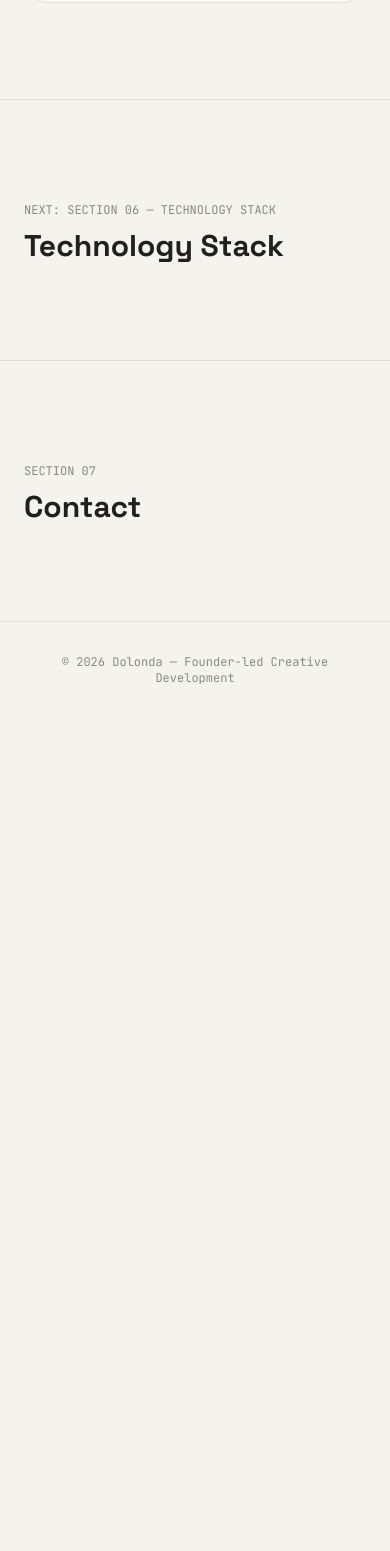
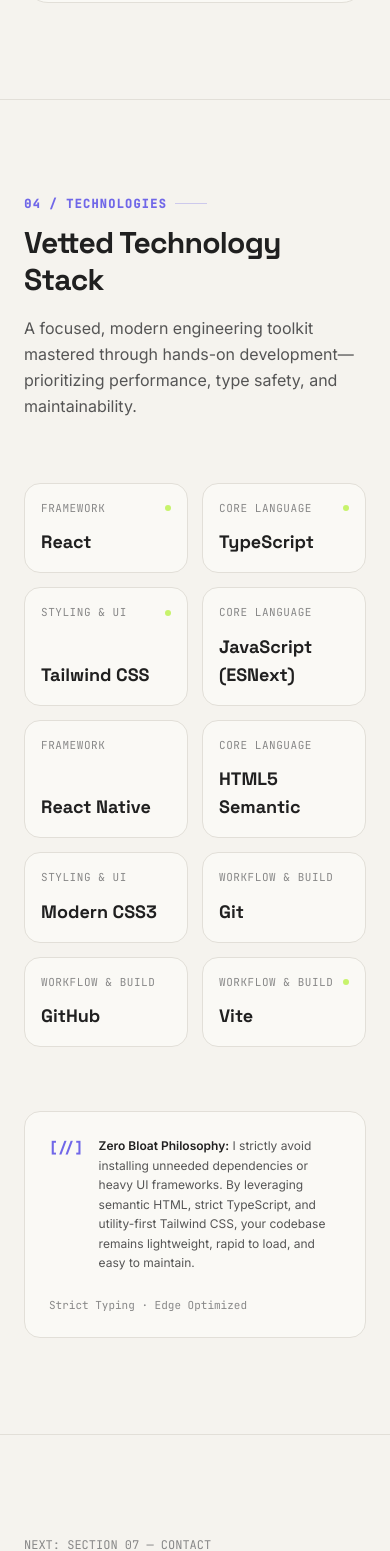
Before and after one commit to suardihaidar/dolonda, a React (Vite) app: page / in a window 390 px wide. Shown: the part 8061-9612 px from the top of the page. Before the commit the page ends 8779 px from the top, so only its background shows below. Built offline with nearby package versions, Linux system fonts and the light colour scheme.

Commit message:
feat: implement vetted technology stack section with responsive badges

```diff
--- a/src/App.tsx
+++ b/src/App.tsx
@@ -4,6 +4,7 @@ import { Hero } from './components/sections/Hero';
 import { SelectedWork } from './components/sections/SelectedWork';
 import { Services } from './components/sections/Services';
 import { About } from './components/sections/About';
+import { TechStack } from './components/sections/TechStack';
 
 export const App: React.FC = () => {
   return (
@@ -25,14 +26,12 @@ export const App: React.FC = () => {
         {/* 5. About Section */}
         <About />
 
+        {/* 6. Technology Stack Section */}
+        <TechStack />
+
         {/* Placeholder Sections for remaining stages */}
-        <section id="tech-stack" className="py-24 px-6 sm:px-8 md:px-12 max-w-container mx-auto w-full border-t border-border-subtle">
-          <span className="font-mono text-xs text-ink-subtle uppercase">Next: Section 06 — Technology Stack</span>
-          <h2 className="font-heading text-3xl font-bold text-ink mt-2">Technology Stack</h2>
-        </section>
-
         <section id="contact" className="py-24 px-6 sm:px-8 md:px-12 max-w-container mx-auto w-full border-t border-border-subtle">
-          <span className="font-mono text-xs text-ink-subtle uppercase">Section 07</span>
+          <span className="font-mono text-xs text-ink-subtle uppercase">Next: Section 07 — Contact</span>
           <h2 className="font-heading text-3xl font-bold text-ink mt-2">Contact</h2>
         </section>
       </main>
--- /dev/null
+++ b/src/components/sections/TechStack.tsx
@@ -0,0 +1,52 @@
+import React from 'react';
+import { techStack } from '../../data/techStack';
+import { SectionHeading } from '../ui/SectionHeading';
+import { TechBadge } from '../ui/TechBadge';
+
+export const TechStack: React.FC = () => {
+  return (
+    <section
+      id="tech-stack"
+      className="py-24 sm:py-32 px-6 sm:px-8 md:px-12 max-w-container mx-auto w-full border-t border-border-subtle"
+      aria-label="Technologies and Technical Capabilities"
+    >
+      <div className="space-y-16">
+        {/* Section Header */}
+        <div className="flex flex-col md:flex-row md:items-end justify-between gap-6">
+          <SectionHeading
+            label="04 / Technologies"
+            title="Vetted Technology Stack"
+            description="A focused, modern engineering toolkit mastered through hands-on development—prioritizing performance, type safety, and maintainability."
+          />
+          <div className="hidden md:block text-right">
+            <span className="font-mono text-xs text-ink-subtle">
+              100% Production Vetted Tools
+            </span>
+          </div>
+        </div>
+
+        {/* Badges Grid: 5 columns on desktop, 3 on tablet, 2 on mobile */}
+        <div className="grid grid-cols-2 sm:grid-cols-3 lg:grid-cols-5 gap-3.5 sm:gap-4">
+          {techStack.map((tech) => (
+            <TechBadge key={tech.name} tech={tech} />
+          ))}
+        </div>
+
+        {/* Technical Philosophy Callout */}
+        <div className="p-6 sm:p-8 rounded-2xl bg-canvas-card border border-border-subtle flex flex-col sm:flex-row items-start sm:items-center justify-between gap-6">
+          <div className="flex items-start gap-4">
+            <span className="font-mono text-sm text-indigo-accent font-bold mt-0.5">
+              [//]
+            </span>
+            <p className="font-body text-xs sm:text-sm text-ink-muted leading-relaxed max-w-2xl">
+              <strong className="text-ink font-semibold">Zero Bloat Philosophy:</strong> I strictly avoid installing unneeded dependencies or heavy UI frameworks. By leveraging semantic HTML, strict TypeScript, and utility-first Tailwind CSS, your codebase remains lightweight, rapid to load, and easy to maintain.
+            </p>
+          </div>
+          <span className="font-mono text-[11px] text-ink-subtle shrink-0">
+            Strict Typing · Edge Optimized
+          </span>
+        </div>
+      </div>
+    </section>
+  );
+};
--- /dev/null
+++ b/src/components/ui/TechBadge.tsx
@@ -0,0 +1,37 @@
+import React from 'react';
+import { TechItem } from '../../types';
+
+interface TechBadgeProps {
+  tech: TechItem;
+}
+
+export const TechBadge: React.FC<TechBadgeProps> = ({ tech }) => {
+  const categoryLabels = {
+    core: 'Core Language',
+    framework: 'Framework',
+    styling: 'Styling & UI',
+    tooling: 'Workflow & Build',
+  };
+
+  return (
+    <div className="group relative bg-canvas-card border border-border-subtle rounded-2xl p-4 sm:p-5 flex flex-col justify-between transition-all duration-200 hover:border-ink hover:shadow-xs hover:-translate-y-0.5">
+      <div className="flex items-center justify-between gap-2 pb-3">
+        <span className="font-mono text-[11px] text-ink-subtle uppercase tracking-wider">
+          {categoryLabels[tech.category]}
+        </span>
+        {tech.highlight && (
+          <span className="w-1.5 h-1.5 rounded-full bg-lime-accent" title="Primary Focus" />
+        )}
+      </div>
+
+      <div className="flex items-center justify-between">
+        <span className="font-heading text-lg sm:text-xl font-bold text-ink group-hover:text-ink/90 transition-colors">
+          {tech.name}
+        </span>
+        <span className="font-mono text-xs text-ink-subtle opacity-0 group-hover:opacity-100 transition-opacity">
+          →
+        </span>
+      </div>
+    </div>
+  );
+};
```
Also changed, not shown: tasks/MVP.md (+2 -2 lines).
